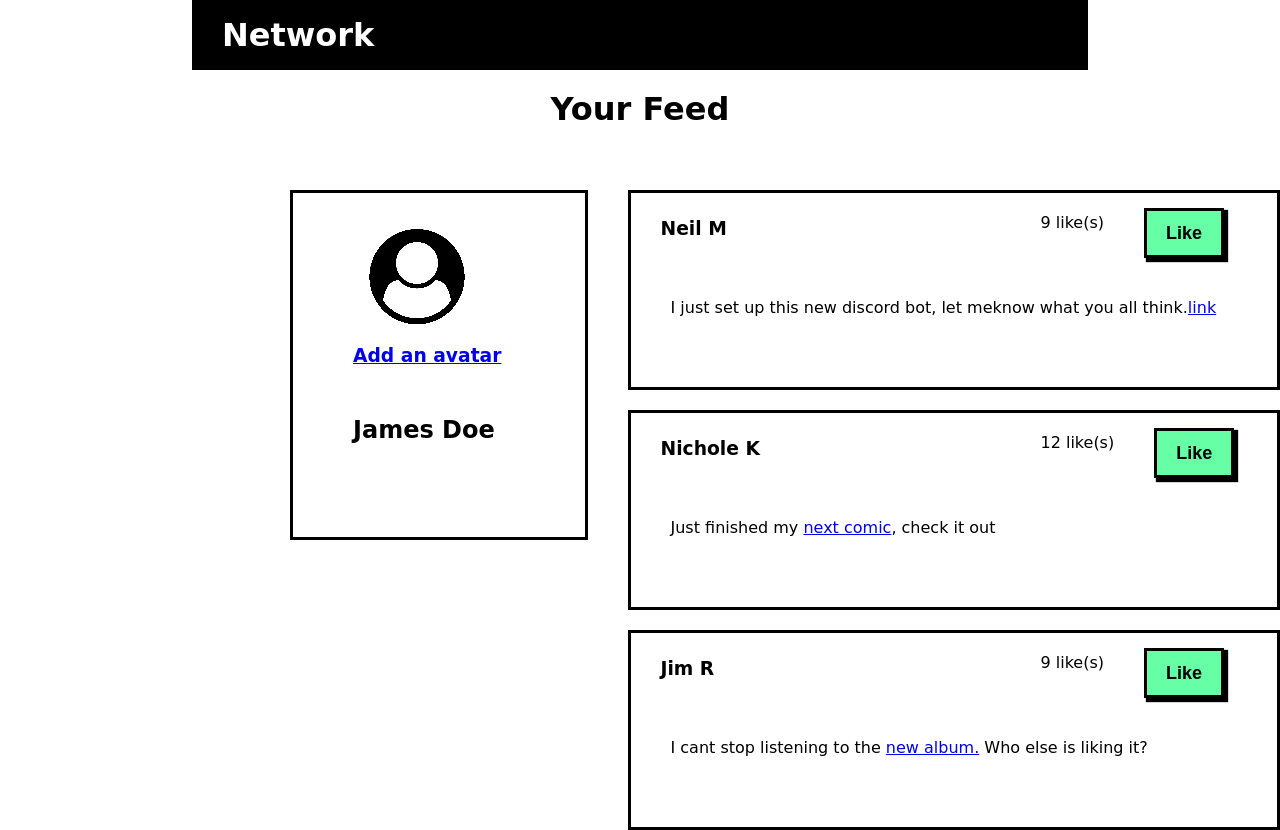
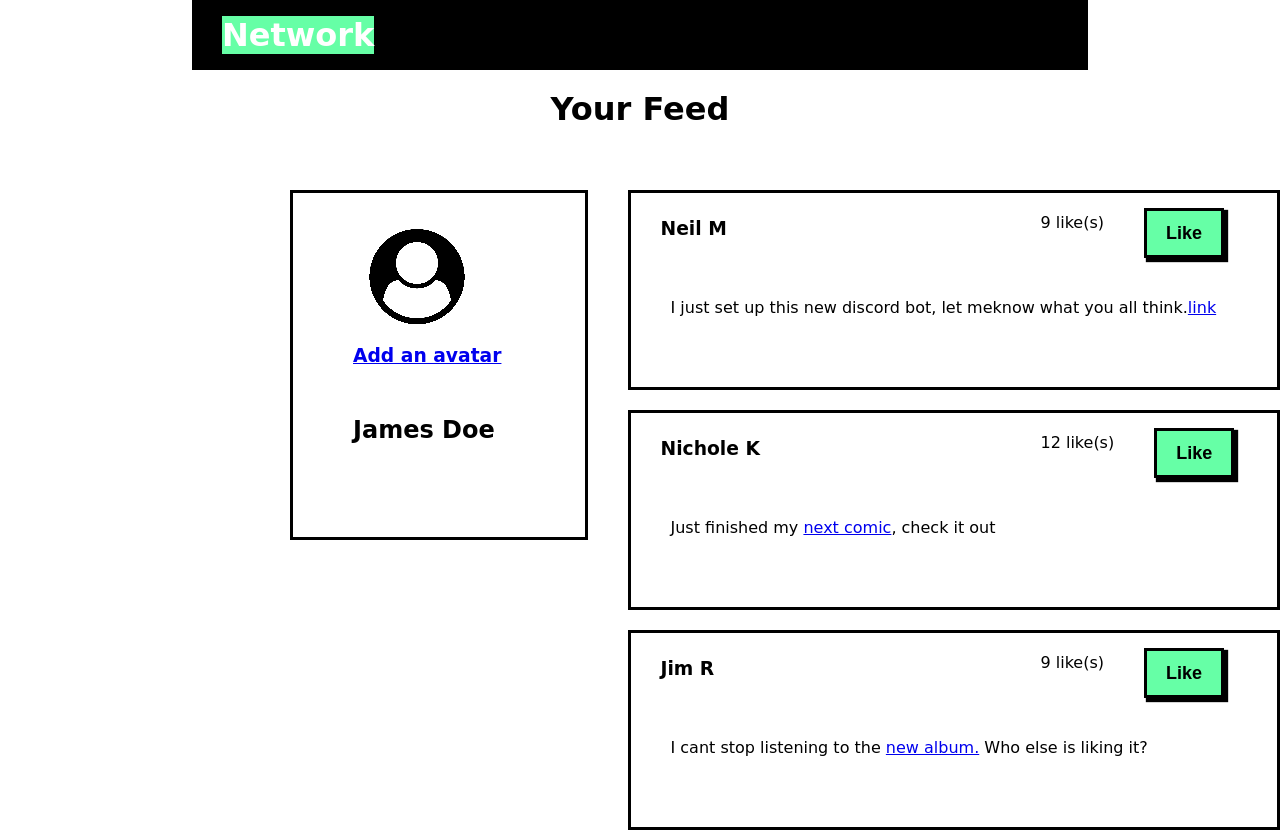
Before and after one commit to PaulDeUlloa/LikesButtonPractice, a plain HTML site: page index.html in a window 1280 px wide. Drawn offline with Linux system fonts and the light colour scheme.

```diff
--- a/style.css
+++ b/style.css
@@ -94,3 +94,7 @@
     padding-left: 280px;
     margin-top: 20px;
 }
+
+#titleFont{
+    background-color: rgb(102, 255, 166);
+}
```
